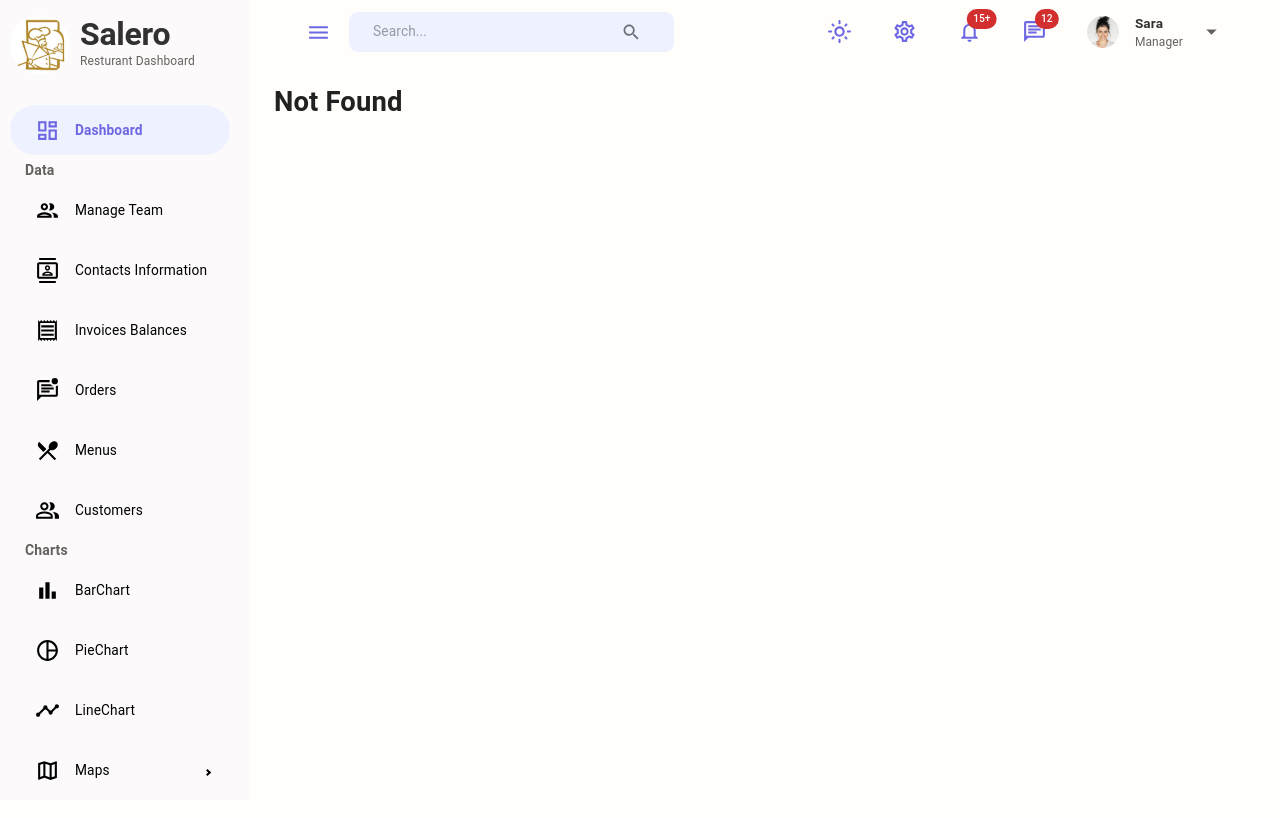
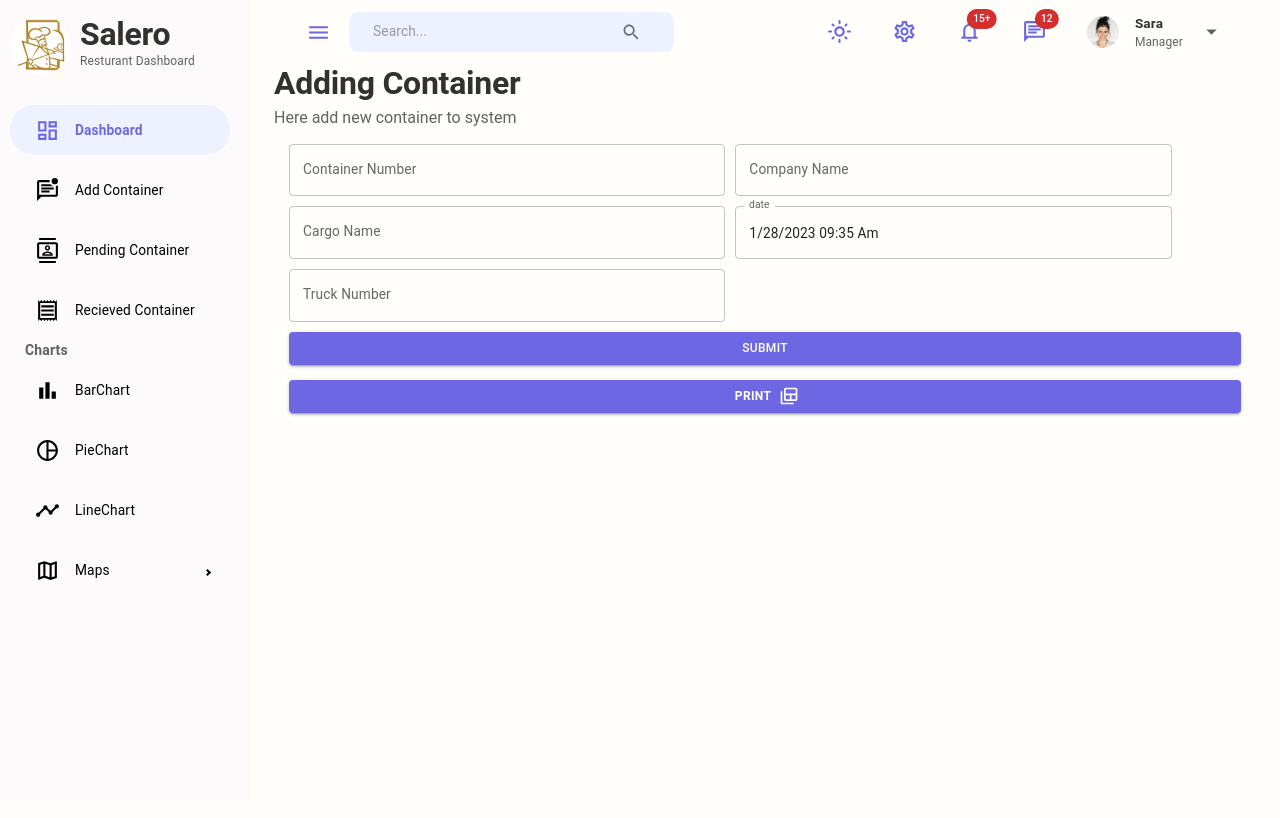
Before and after one commit to code-lish/ReactDashboard, a React (Create React App) app: page /add-container in a window 1280 px wide. Shown: the top 818 px of the page. Built offline with nearby package versions, Linux system fonts and the light colour scheme.

Commit message:
Add container and printing page is designed

```diff
--- a/package.json
+++ b/package.json
@@ -24,6 +24,7 @@
     "react-redux": "^8.0.5",
     "react-router-dom": "^6.4.4",
     "react-scripts": "5.0.1",
+    "react-to-print": "^2.14.11",
     "react-toastify": "^9.1.1",
     "styled-components": "^5.3.6",
     "web-vitals": "^2.1.4"
--- a/src/App.js
+++ b/src/App.js
@@ -17,6 +17,7 @@ import ManageTeam from "./pages/ManageTeam";
 import Line from "./pages/chartPages/Line";
 import Bar from "./pages/chartPages/Bar";
 import Pie from "./pages/chartPages/Pie";
+import AddContainer from "./pages/addContainer/AddContainer";
 
 function App() {
   const mode = useSelector(selectTheme);
@@ -29,7 +30,8 @@ function App() {
         <Routes>
           <Route path="/" element={<Layout />}>
             <Route index element={<Dashboard />} />
-            {/* Data pages */}
+            {/*pages */}
+            <Route path="add-container" element={<AddContainer />} />
             <Route path="contacts" element={<Contacts />} />
             <Route path="invoices" element={<Invoices />} />
             <Route path="manageteam" element={<ManageTeam />} />
--- /dev/null
+++ b/src/components/ComponentToPrint .jsx
@@ -0,0 +1,113 @@
+// Using a class component, everything works without issue
+import React from "react";
+import { Box, Typography } from "@mui/material";
+import {
+  Table,
+  TableBody,
+  TableCell,
+  TableContainer,
+  TableHead,
+  TableRow,
+  Paper,
+} from "@mui/material";
+import FlexBetween from "../components/FlexBetween";
+
+export class ComponentToPrint extends React.Component {
+  render() {
+    function createData(
+      container,
+      company,
+      cargo,
+      truck,
+      registerDate,
+      toDate
+    ) {
+      return { container, company, cargo, truck, registerDate, toDate };
+    }
+
+    const rows = [
+      createData(
+        "3213341324",
+        "Mirwais Ahmadi Lemited",
+        "Afghan Brothers lemited",
+        "341234",
+        "1/10/1401",
+        "11/11/1401"
+      ),
+    ];
+    return (
+      <Box m="15px" className="component-to-print" sx={{ color: "#000" }}>
+        <Typography sx={{ my: "50px" }} variant="h3" textAlign="center">
+          Container ComeBack paper{" "}
+        </Typography>
+
+        <TableContainer component={Paper}>
+          <Table sx={{ minWidth: 650 }} aria-label="simple table">
+            <TableHead>
+              <TableRow>
+                <TableCell align="center" sx={{ fontWeight: "bold" }}>
+                  Container Number
+                </TableCell>
+                <TableCell align="center" sx={{ fontWeight: "bold" }}>
+                  Company Name
+                </TableCell>
+                <TableCell align="center" sx={{ fontWeight: "bold" }}>
+                  Cargo Name
+                </TableCell>
+                <TableCell align="center" sx={{ fontWeight: "bold" }}>
+                  Truck Number
+                </TableCell>
+                <TableCell align="center" sx={{ fontWeight: "bold" }}>
+                  Register Date
+                </TableCell>
+                <TableCell align="center" sx={{ fontWeight: "bold" }}>
+                  To Date
+                </TableCell>
+              </TableRow>
+            </TableHead>
+            <TableBody>
+              {rows.map((row) => (
+                <TableRow key={row.container}>
+                  <TableCell>{row.container}</TableCell>
+                  <TableCell align="center">{row.company}</TableCell>
+                  <TableCell align="center">{row.cargo}</TableCell>
+                  <TableCell align="center">{row.truck}</TableCell>
+                  <TableCell align="center">{row.registerDate}</TableCell>
+                  <TableCell align="center">{row.toDate}</TableCell>
+                </TableRow>
+              ))}
+            </TableBody>
+          </Table>
+        </TableContainer>
+        <FlexBetween>
+          <Box
+            sx={{
+              border: "1px solid #ccc",
+              height: "250px",
+              borderRadius: "5px",
+            }}
+            flexGrow={1}
+            display="flex"
+            alignItems="center"
+            justifyContent="center"
+          >
+            <Typography>Management Signature</Typography>
+          </Box>
+          <Box
+            sx={{
+              border: "1px solid #ccc",
+              height: "250px",
+              borderRadius: "5px",
+            }}
+            flexGrow={1}
+            display="flex"
+            alignItems="center"
+            justifyContent="center"
+          >
+            <Typography>Company Signature</Typography>
+          </Box>
+        </FlexBetween>
+      </Box>
+    );
+  }
+}
--- a/src/components/sidebar/Sidebar.jsx
+++ b/src/components/sidebar/Sidebar.jsx
@@ -44,13 +44,10 @@ const LeftSidebar = () => {
       setSelected,
     },
     {
-      title: "Data",
-    },
-    {
-      title: "Manage Team",
-      to: "/manageteam",
+      title: "Add Container",
+      to: "/add-container",
       icon: (
-        <PeopleOutlined
+        <MarkUnreadChatAltOutlined
           sx={{ fontSize: "25px", color: theme.palette.black[1000] }}
         />
       ),
@@ -58,7 +55,7 @@ const LeftSidebar = () => {
       setSelected,
     },
     {
-      title: "Contacts Information",
+      title: "Pending Container",
       to: "/contacts",
       icon: (
         <ContactsOutlined
@@ -69,43 +66,10 @@ const LeftSidebar = () => {
       setSelected,
     },
     {
-      title: "Invoices Balances",
+      title: "Recieved Container",
       to: "/invoices",
       icon: (
         <ReceiptOutlined
-          sx={{ fontSize: "25px", color: theme.palette.black[1000] }}
-        />
-      ),
-      selected,
-      setSelected,
-    },
-    {
-      title: "Orders",
-      to: "/orders",
-      icon: (
-        <MarkUnreadChatAltOutlined
-          sx={{ fontSize: "25px", color: theme.palette.black[1000] }}
-        />
-      ),
-      selected,
-      setSelected,
-    },
-    {
-      title: "Menus",
-      to: "/menu",
-      icon: (
-        <RestaurantMenuOutlined
-          sx={{ fontSize: "25px", color: theme.palette.black[1000] }}
-        />
-      ),
-      selected,
-      setSelected,
-    },
-    {
-      title: "Customers",
-      to: "/customers",
-      icon: (
-        <PeopleAltOutlined
           sx={{ fontSize: "25px", color: theme.palette.black[1000] }}
         />
       ),
--- a/src/index.css
+++ b/src/index.css
@@ -19,3 +19,10 @@
 .scrollbar:hover ::-webkit-scrollbar-thumb{
    background: #21295c;
 }
+
+
+@media screen {
+	.component-to-print {
+		visibility: hidden;
+	}
+}
--- /dev/null
+++ b/src/pages/addContainer/AddContainer.jsx
@@ -0,0 +1,90 @@
+import { useRef } from "react";
+import ReactToPrint from "react-to-print";
+import { ComponentToPrint } from "../../components/ComponentToPrint ";
+import Grid from "@mui/material/Unstable_Grid2/Grid2";
+import { TextField, Button, Box } from "@mui/material";
+import Header from "../../components/Header";
+import { BackupTableRounded } from "@mui/icons-material";
+
+const AddContainer = () => {
+  const componentRef = useRef(null);
+  return (
+    <>
+      <Header
+        title="Adding Container"
+        subtitle="Here add new container to system"
+      />
+
+      <form>
+        <Grid container m="15px" gap="10px">
+          <Grid sx={12} sm={5.5}>
+            <TextField
+              id="container-num"
+              label="Container Number"
+              fullWidth
+              variant="outlined"
+            />
+          </Grid>
+          <Grid sx={12} sm={5.5}>
+            <TextField
+              id="company"
+              label="Company Name"
+              variant="outlined"
+              fullWidth
+            />
+          </Grid>
+          <Grid sx={12} sm={5.5}>
+            <TextField
+              id="Cargo-Name"
+              label="Cargo Name"
+              variant="outlined"
+              fullWidth
+            />
+          </Grid>
+          <Grid sx={12} sm={5.5}>
+            <TextField
+              id="date"
+              label="date"
+              value="1/28/2023 09:35 Am"
+              variant="outlined"
+              fullWidth
+            />
+          </Grid>
+          <Grid sx={12} sm={5.5}>
+            <TextField
+              id="truck-num"
+              label="Truck Number"
+              variant="outlined"
+              fullWidth
+            />
+          </Grid>
+          <Button fullWidth variant="contained" type="submit">
+            Submit
+          </Button>
+        </Grid>
+      </form>
+
+      <Box m="15px">
+        <Box>
+          <ReactToPrint
+            trigger={() => (
+              <Button
+                fullWidth
+                // disabled={true}
+                variant="contained"
+                sx={{ fontWeight: "bold" }}
+                endIcon={<BackupTableRounded />}
+              >
+                Print
+              </Button>
+            )}
+            content={() => componentRef.current}
+          />
+          <ComponentToPrint ref={componentRef} />
+        </Box>
+      </Box>
+    </>
+  );
+};
+
+export default AddContainer;
```
Also changed, not shown: 2 other files (tests, documents, lock files or other folders).
